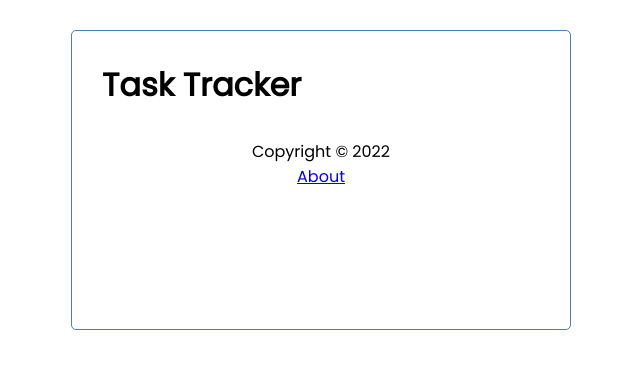
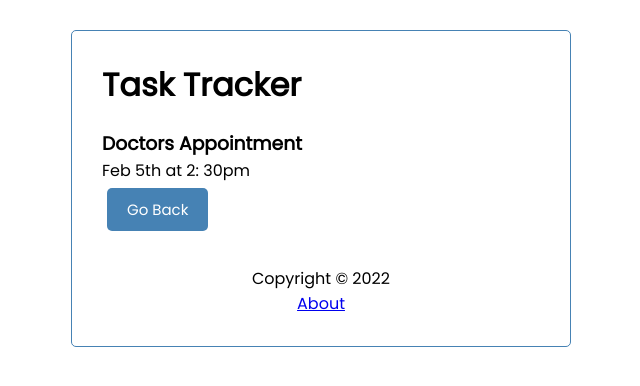
Before and after one commit to AndreREL/react-task-tracker, a React (Create React App) app: page /task/1 in a window 1280 px wide. Shown: the top 386 px of the page, without its empty margins (319-959 px from the left). Built offline with nearby package versions, Linux system fonts and the light colour scheme; data requests are answered from the project's data file.

Commit message:
Added TaskDetails component; Updated Router and fixed code using new Router

```diff
--- a/db.json
+++ b/db.json
@@ -10,7 +10,13 @@
       "id": 2,
       "text": "Meeting at School",
       "day": "Feb 6th at 1: 30pm",
-      "reminder": false
+      "reminder": true
+    },
+    {
+      "text": "Test",
+      "day": "Friday",
+      "reminder": true,
+      "id": 3
     }
   ]
 }
--- a/src/App.js
+++ b/src/App.js
@@ -5,6 +5,7 @@ import Footer from "./components/Footer";
 import Tasks from "./components/Tasks";
 import AddTask from "./components/AddTask";
 import About from "./components/About";
+import TaskDetails from "./components/TaskDetails";
 
 const App = () => {
     const [showAddTask, setShowAddTask] = useState(false)
@@ -100,6 +101,7 @@ const App = () => {
                         }
                     />
                     <Route path='/about' element={<About />} />
+                    <Route path='/task/:id' element={<TaskDetails />} />
                 </Routes>
                 <Footer />
             </div>
--- a/src/components/Task.js
+++ b/src/components/Task.js
@@ -1,4 +1,5 @@
 import { FaTimes } from 'react-icons/fa'
+import { Link } from 'react-router-dom'
 
 const Task = ({ task, onDelete, onToggle }) => {
   return (
@@ -11,6 +12,7 @@ const Task = ({ task, onDelete, onToggle }) => {
             />
         </h3>
         <p>{task.day}</p>
+        <p><Link to={`/task/${task.id}`}>View Details</Link></p>
     </div>
   )
 }
--- /dev/null
+++ b/src/components/TaskDetails.js
@@ -0,0 +1,40 @@
+import { useState, useEffect } from "react"
+import { useParams, useNavigate } from "react-router-dom"
+import Button from "./Button"
+
+const TaskDetails = () => {
+    const [loading, setLoading] = useState(true)
+    const [task, setTask] = useState({})
+
+    const params = useParams()
+    const navigate = useNavigate()
+
+    useEffect(() => {
+        const fetchTask = async () => {
+            const res = await fetch(`http://localhost:5000/tasks/${params.id}`)
+            const data = await res.json()
+
+            if(res.status === 404) {
+                navigate('/')
+            }
+
+            setTask(data)
+            setLoading(false)
+
+        }
+
+        fetchTask()
+    }, [navigate, params.id])
+
+    return loading ? (
+        <h3>Loading...</h3>
+    ) : (
+        <div>
+            <h3>{task.text}</h3>
+            <p>{task.day}</p>
+            <Button onClick={() => {navigate(-1)}} text='Go Back' />
+        </div>
+    )
+}
+
+export default TaskDetails
```
